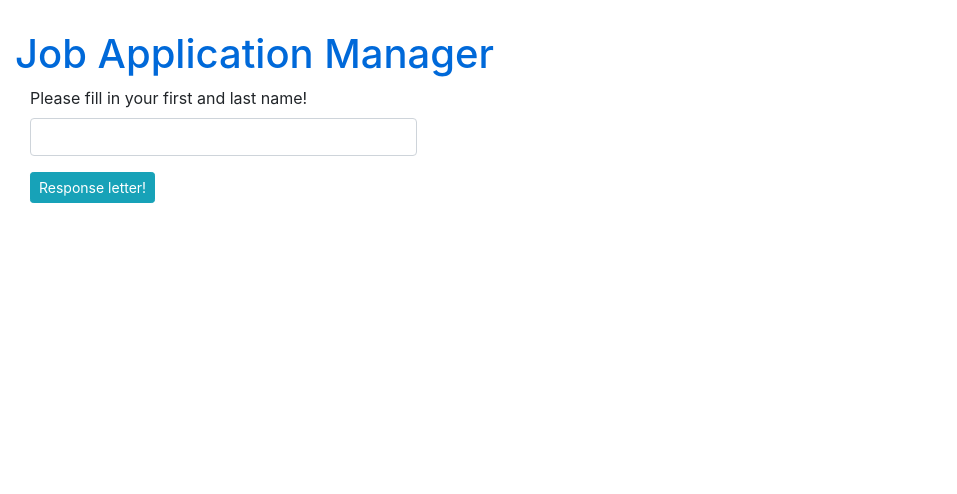
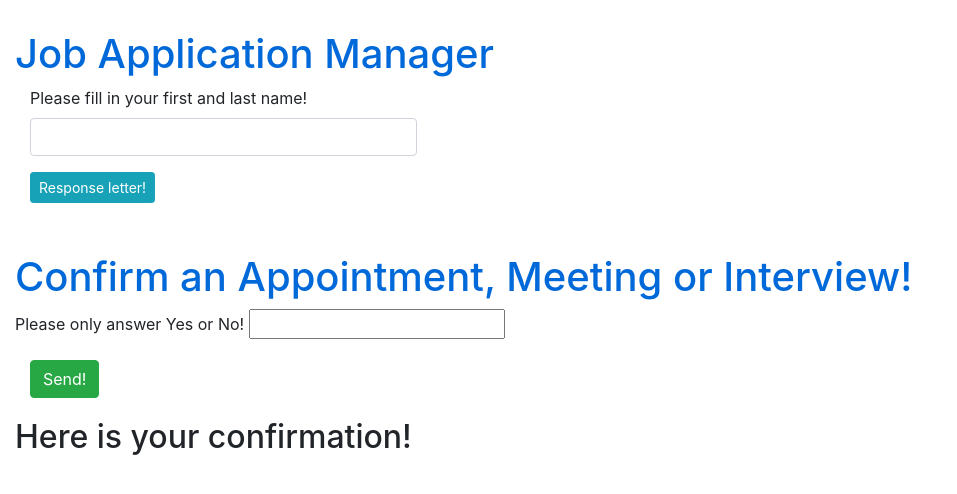
Before and after one commit to Joshhortt/job-application-manager, a plain HTML site: page index.html in a window 1280 px wide. Shown: the whole page, without its empty margins (0-957 px from the left). Drawn offline with nearby package versions, Linux system fonts and the light colour scheme.

Commit message:
add new container' with form, input, label, class, id.

```diff
--- a/index.html
+++ b/index.html
@@ -42,9 +42,28 @@
 
                <p class="message">Sincerely</p>
                <p id="firm">XYZ Firm - HR Recruitment Department</p>
-
         </div>
       </div>
     </div>
+
+    <div class="container-fluid">
+      <h1>Confirm an Appointment, Meeting or Interview!</h1>
+      <div id="blanks">
+        <form>
+          <div class="form-group">
+            <label for="confirmAsk">Please only answer Yes or No!</label>
+            <input type="text" class="form_control" id="confirmAsk">
+          </div>
+          <button type="submit" class="btn btn-success">Send!</button>
+        </form>
+
+
+        <div id="uppercase">
+          <h2>Here is your confirmation!</h2>
+          <p><span class="confirmAsk"></span></p>
+        </div>
+      </div>
+    </div>
+
   </body>
 </html>
```
